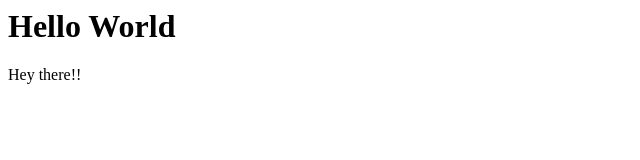
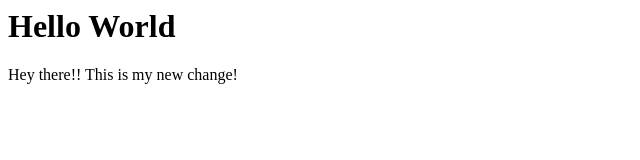
Before and after one commit to scwyllie/MathematicaCode, a plain HTML site: page index.html in a window 1280 px wide. Shown: the whole page, without its empty margins (0-640 px from the left). Drawn offline with Linux system fonts and the light colour scheme.

Commit message:
added text to index.html

```diff
--- a/index.html
+++ b/index.html
@@ -6,7 +6,7 @@
   <body>
     <h1>Hello World</h1>
     <p>
-    Hey there!!
+    Hey there!! This is my new change!
     </p>
   </body>
  </html>
```
